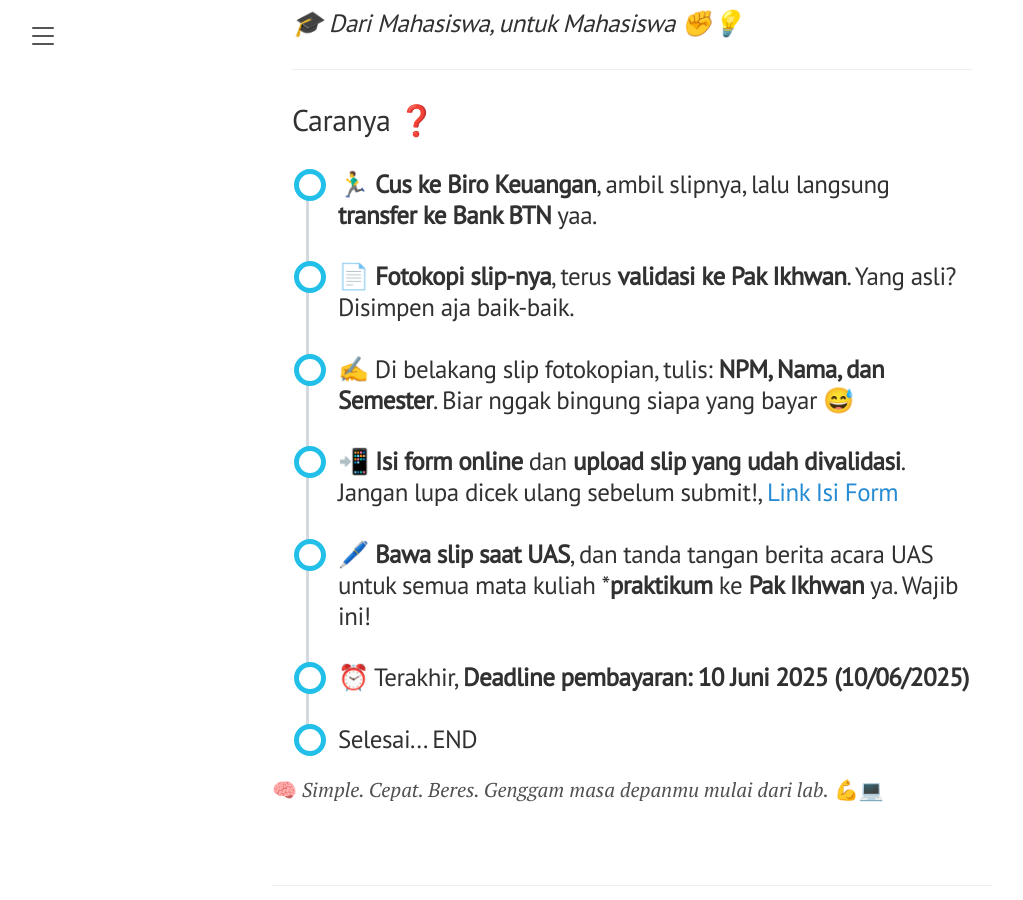
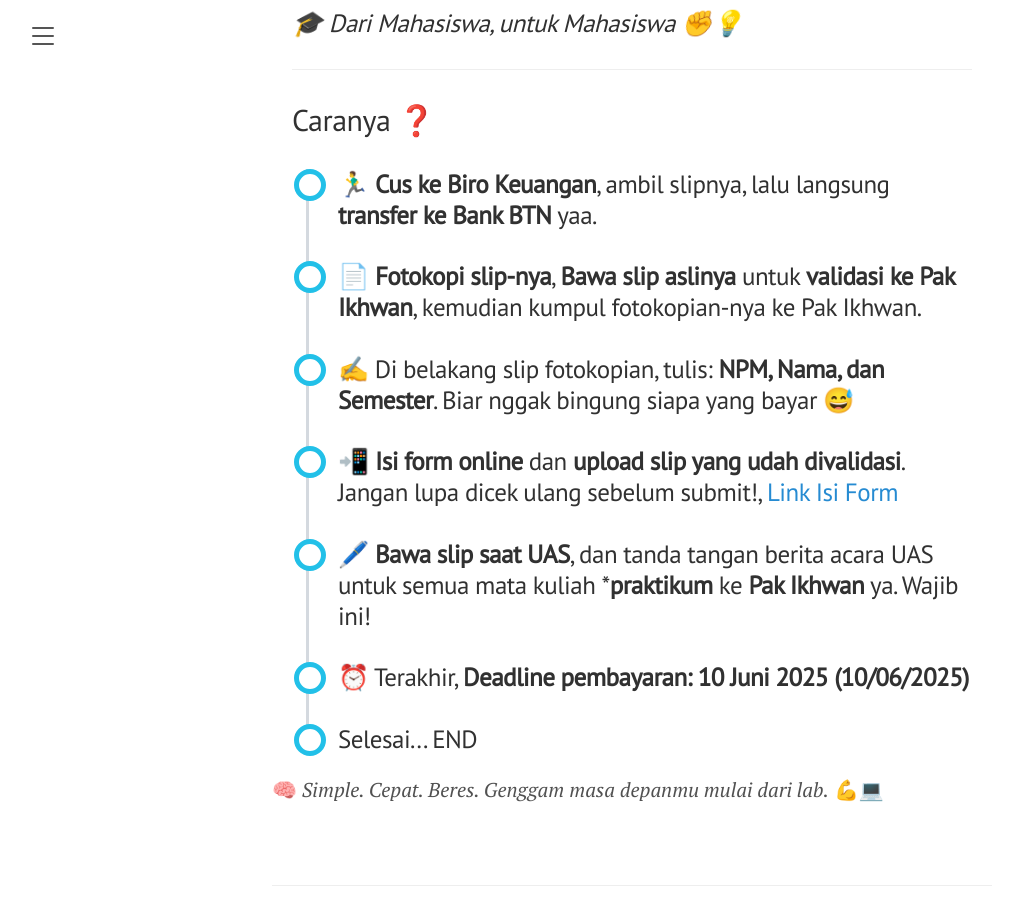
Before and after one commit to infoummu/lab, a Jekyll site: the page built from _posts/2025-06-24-lab-informatika-2025.md, in a window 1280 px wide and 900 px high, scrolled down 769 px. Shown: the whole window, without its empty margins (8-1031 px from the left). Built offline with Jekyll 4.4.1, drawn with Linux system fonts in a browser that asks for light colours.

Commit message:
Update Penumuman bayar lab v3

```diff
--- a/_posts/2025-06-24-lab-informatika-2025.md
+++ b/_posts/2025-06-24-lab-informatika-2025.md
@@ -65,7 +65,7 @@ author: Ikhwan - Koordinator LAB
 					<h3> 🏃‍♂️ <B>Cus ke Biro Keuangan</B>, ambil slipnya, lalu langsung <B>transfer ke Bank BTN</B> yaa.</h3>
 				</li>
                 <li>
-                    <h3> 📄 <B>Fotokopi slip-nya</B>, terus <B>validasi ke Pak Ikhwan</B>. Yang asli? Disimpen aja baik-baik.</h3>
+                    <h3> 📄 <B>Fotokopi slip-nya</B>, <B>Bawa slip aslinya</B> untuk <B> validasi ke Pak Ikhwan</B>, kemudian kumpul fotokopian-nya ke Pak Ikhwan. </h3>
                 </li>
 				<li>
 					<h3> ✍️ Di belakang slip fotokopian, tulis: <B>NPM, Nama, dan Semester</B>. Biar nggak bingung siapa yang bayar 😅</h3>
```
